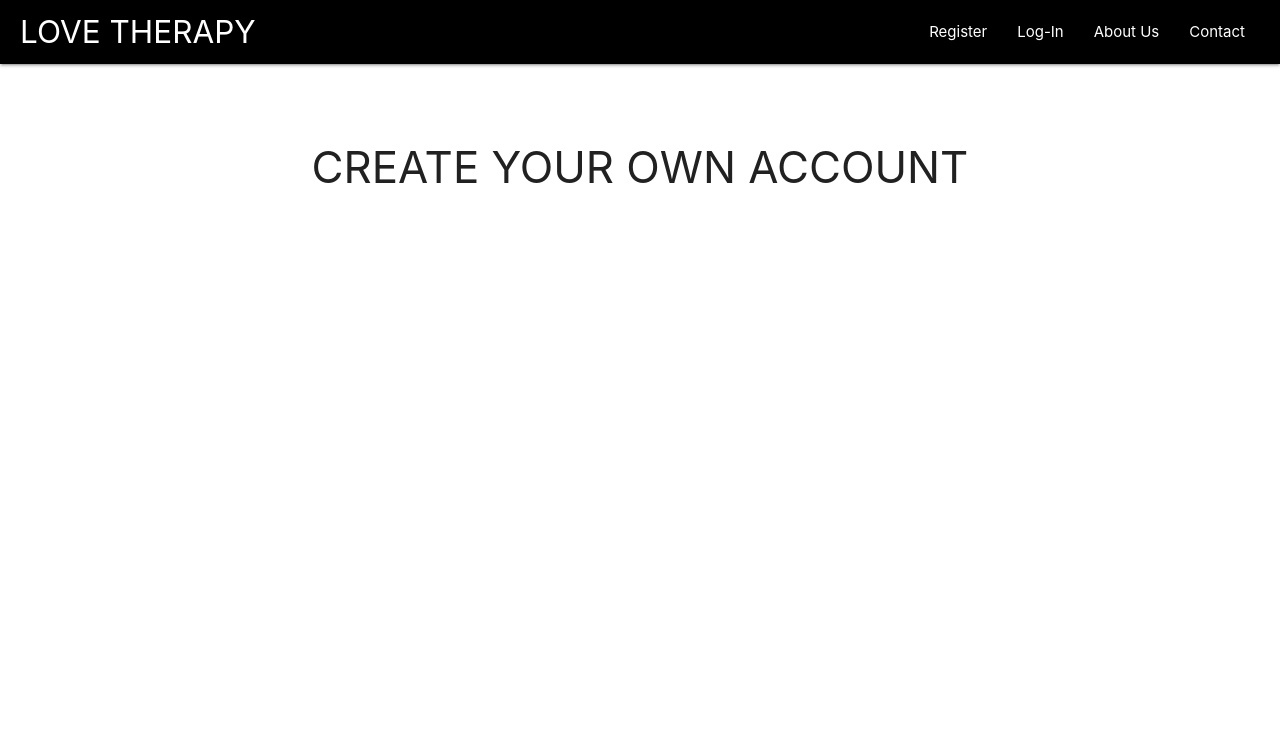
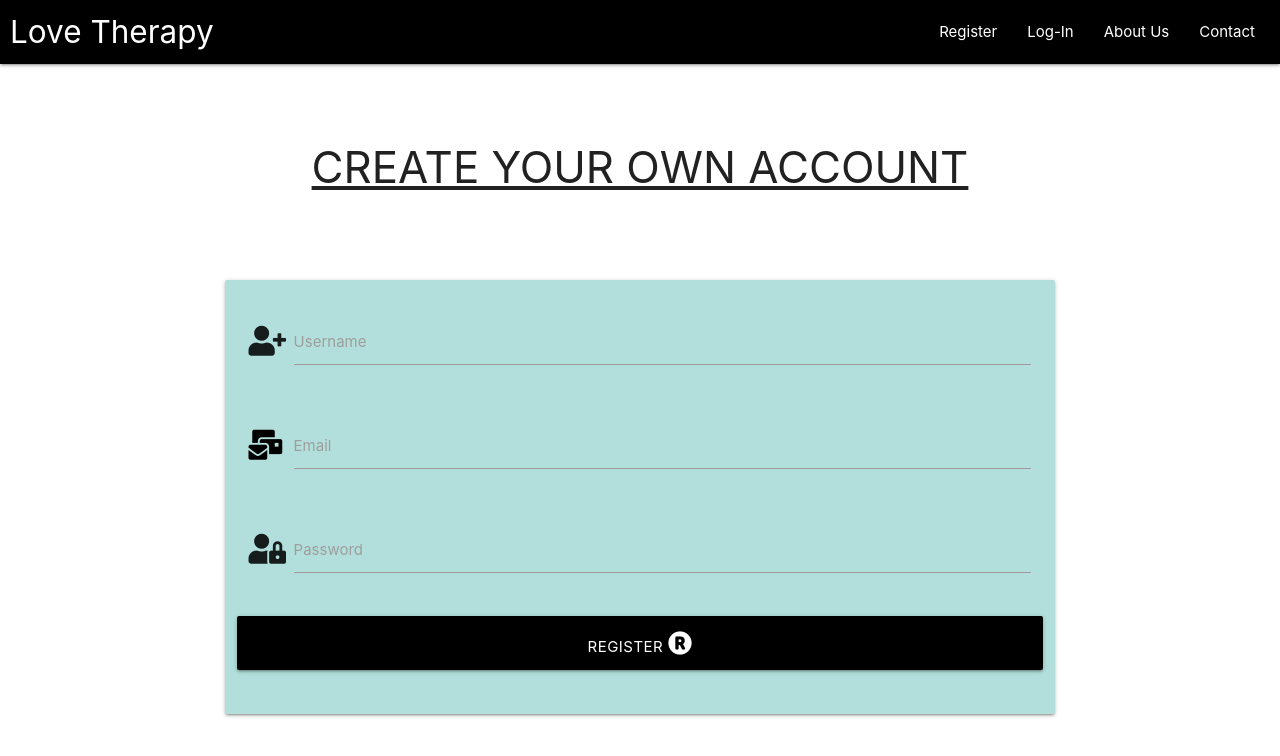
Before and after one commit to ColinHammarberg/milestoneprojectnumber3, a Flask app: page /register in a window 1280 px wide. Shown: the top 756 px of the page. Run offline with Flask 2, Linux system fonts and the light colour scheme; some libraries are stand-ins or nearby versions.

Commit message:
Created the form on the register.html page and actually got it to work. It regeistered the user to the mongo database. Next up is adding the swipe button above the submit button, for the user to accept the terms and conditions

```diff
--- a/app.py
+++ b/app.py
@@ -46,7 +46,6 @@ def register():
         # put the new user into 'session' cookie
         session["user"] = request.form.get("username").lower()
         flash("Registration Successful!")
-        return redirect(url_for("profile", username=session["user"]))
 
     return render_template("register.html")
 
--- a/static/style.css
+++ b/static/style.css
@@ -20,12 +20,13 @@ body {
 
 
 .brand-logo {
-    margin-left: 20px;
+    margin-left: 10px;
 }
 
 .right {
-    margin-right: 20px;
+    margin-right: 10px;
 }
+
 
 /*------------------ navbar ends here ------------- */
 
@@ -44,6 +45,17 @@ body {
 
 .header {
     margin-top: 80px;
+    text-decoration: underline;
   }
 
+.register {
+    margin-top: 80px;
+  }
+
+  @media(max-width: 768px) {
+    .header {
+        font-size: 20px;
+    }
+}
+
 /*------------------ Register page ends here ------------- */
--- a/templates/base.html
+++ b/templates/base.html
@@ -17,7 +17,7 @@
         <!-- top navbar -->
 		<nav>
             <div class="nav-wrapper">
-              <a href="{{ url_for('love_therapy') }}" class="brand-logo">LOVE THERAPY</a>
+              <a href="{{ url_for('love_therapy') }}" class="brand-logo">Love Therapy</a>
               <a href="#" data-target="mobile-demo" class="sidenav-trigger right"><i class="fas fa-bars"></i></a>
               <ul class="right hide-on-med-and-down">
                 <li><a href="{{ url_for('register') }}">Register</a></li>
--- a/templates/register.html
+++ b/templates/register.html
@@ -3,6 +3,45 @@
 
 <h3 class="text-darken-4 center-align header">CREATE YOUR OWN ACCOUNT</h3>
 
+<div class="row register">
+    <form class="col s12 m8 offset-m2" method="POST" action="{{ url_for('register') }}">
+        <div class="card-panel teal lighten-4">
+            <!-- username -->
+            <div class="row">
+                <div class="input-field col s12">
+                    <i class="fas fa-user-plus prefix black-blue-text text-darken-4"></i>
+                    <input id="username" name="username" type="text" minlength="5"
+                        maxlength="15" pattern="^[a-zA-Z0-9]{5,15}$" class="validate" required>
+                    <label for="username">Username</label>
+                </div>
+            </div>
+            <!-- email -->
+            <div class="row">
+                <div class="input-field col s12">
+                    <i class="fas fa-mail-bulk prefix black-text text-darken-4"></i>
+                    <input id="email" name="email" type="email" minlength="5"
+                          class="validate" required>
+                    <label for="email">Email</label>
+                </div>
+            </div>
+            <!-- passowrd -->
+            <div class="row">
+                <div class="input-field col s12">
+                    <i class="fas fa-user-lock prefix black-blue-text text-darken-4"></i>
+                    <input id="password" name="password" type="password" minlength="5"
+                        maxlength="15" pattern="^[a-zA-Z0-9]{5,15}$" class="validate" required>
+                    <label for="password">Password</label>
+                </div>
+            </div>
+            <!-- register -->
+            <div class="row">
+                <button type="submit" class="col s12 btn-large black darken-4 text-shadow">
+                    Register <i class="fas fa-registered"></i>
+                </button>
+            </div>
+        </div>
+    </form>
+</div>
 
 
 
```
